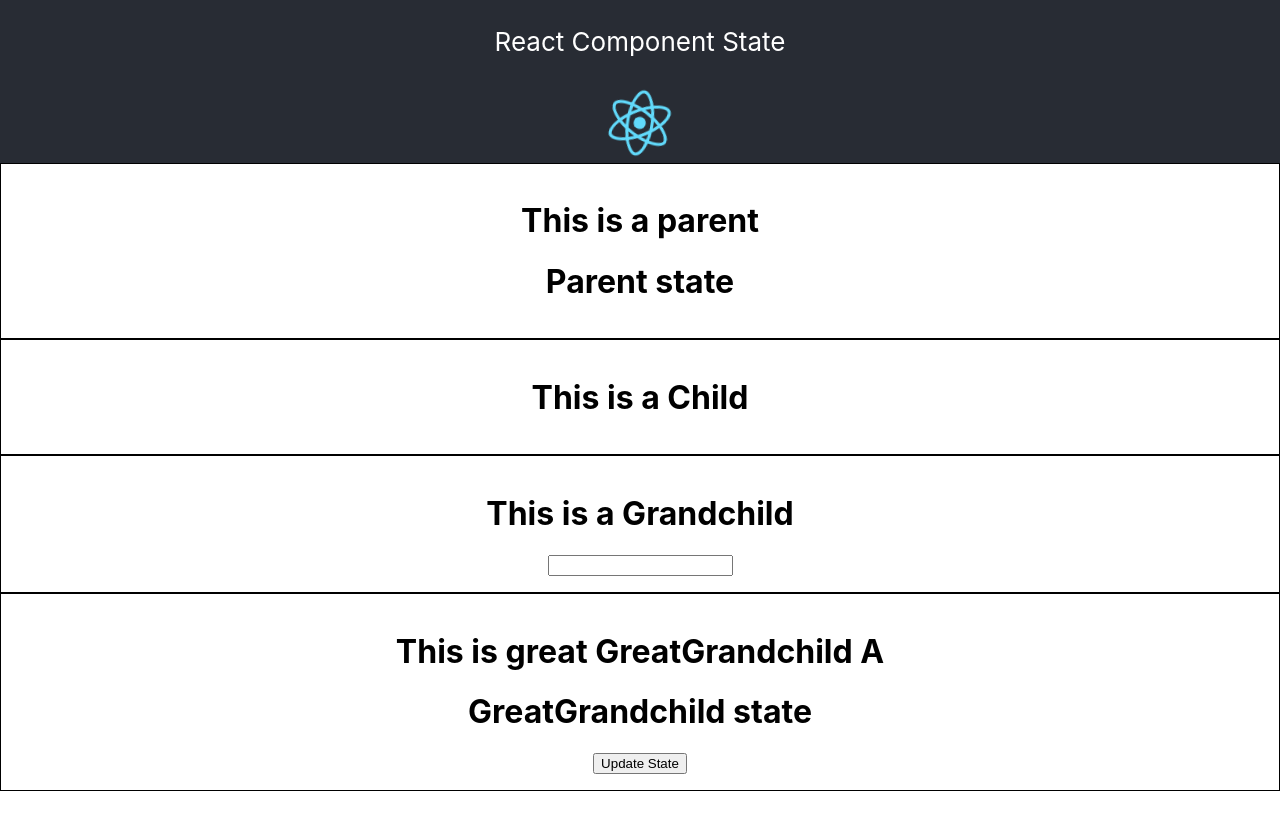
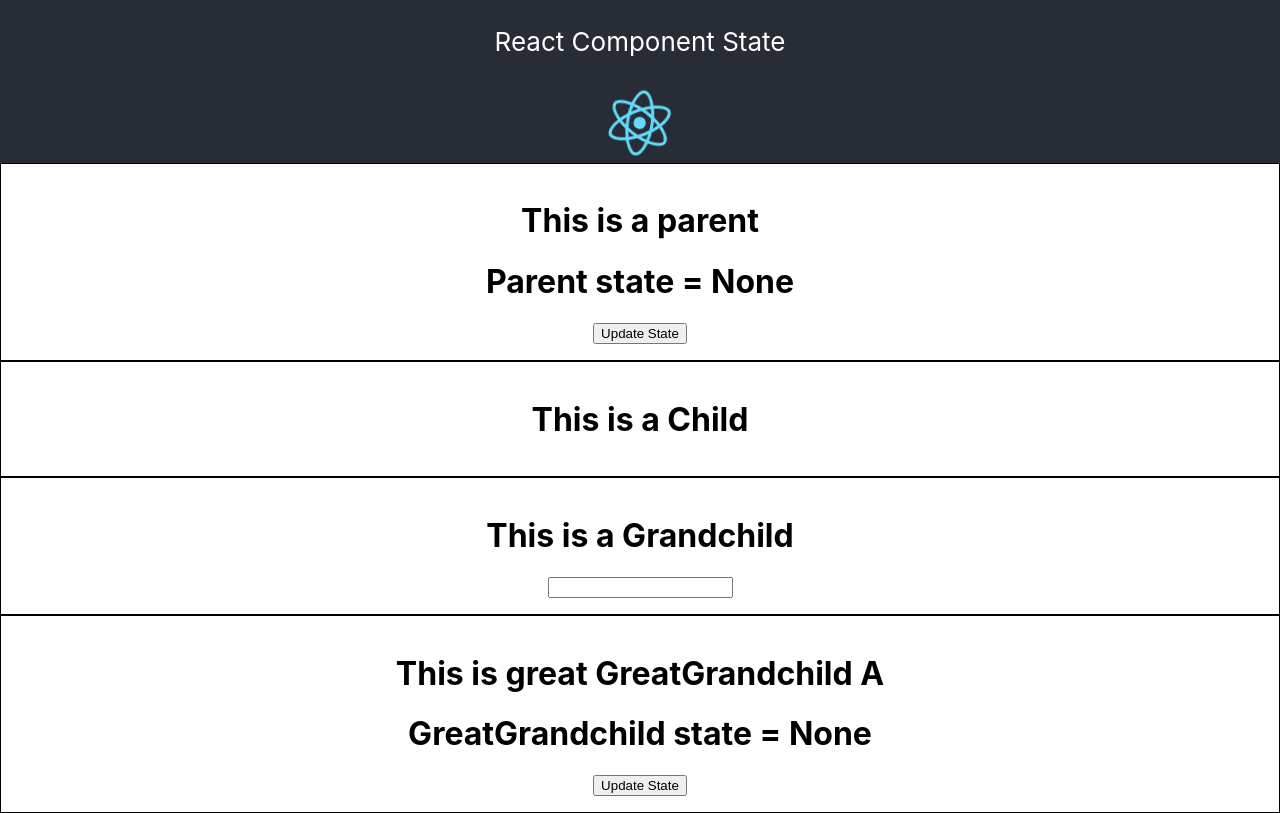
Before and after one commit to damienminter/react-component-state, a React (Create React App) app: page / in a window 1280 px wide. Built offline with nearby package versions, Linux system fonts and the light colour scheme.

Commit message:
update with callback on function

```diff
--- a/src/Components/GreatGrandchildA.js
+++ b/src/Components/GreatGrandchildA.js
@@ -6,8 +6,8 @@ export default function GreatGrandchildA(props) {
     <div>
       <div className="container">
         <h1>This is great GreatGrandchild A</h1>
-        <h1>GreatGrandchild state {state}</h1>
-        <button type="click" onClick={handleClick}>
+        <h1>GreatGrandchild state = {state}</h1>
+        <button type="click" onClick={() => handleClick("GreatGrandchild")}>
           Update State
         </button>
       </div>
--- a/src/Components/Parent.js
+++ b/src/Components/Parent.js
@@ -3,10 +3,10 @@ import ChildA from "./ChildA";
 import GreatGrandchildA from "./GreatGrandchildA";
 
 export default function Parent() {
-  const [state, setState] = useState("");
+  const [state, setState] = useState("None");
 
-  function handleClick() {
-    setState("State Updated");
+  function handleClick(comp) {
+    setState(comp);
     console.log("clicked");
   }
 
@@ -14,12 +14,18 @@ export default function Parent() {
     <div>
       <div className="container">
         <h1>This is a parent</h1>
-        <h1>Parent state {state}</h1>
+        <h1>Parent state = {state}</h1>
+        <button type="click" onClick={() => handleClick("Parent")}>
+          Update State
+        </button>
       </div>
       <ChildA>
         {/* // Here we are wrapping GreatGrandchild component in child component and
         passing props directly - by passing Granchild component*/}
-        <GreatGrandchildA state={state} handleClick={handleClick} />
+        <GreatGrandchildA
+          state={state}
+          handleClick={() => handleClick("GreatGrandchild")}
+        />
       </ChildA>
     </div>
   );
```
